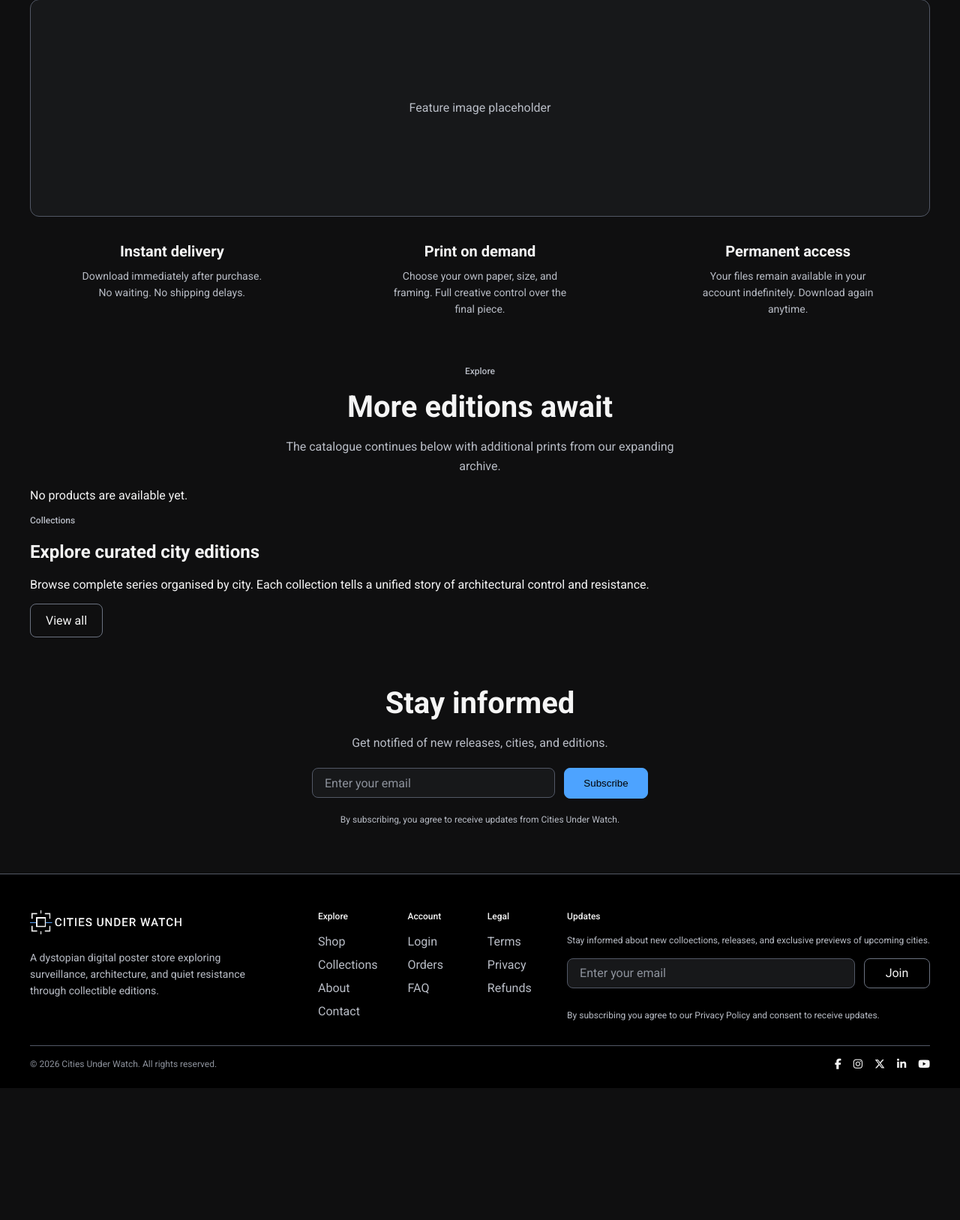
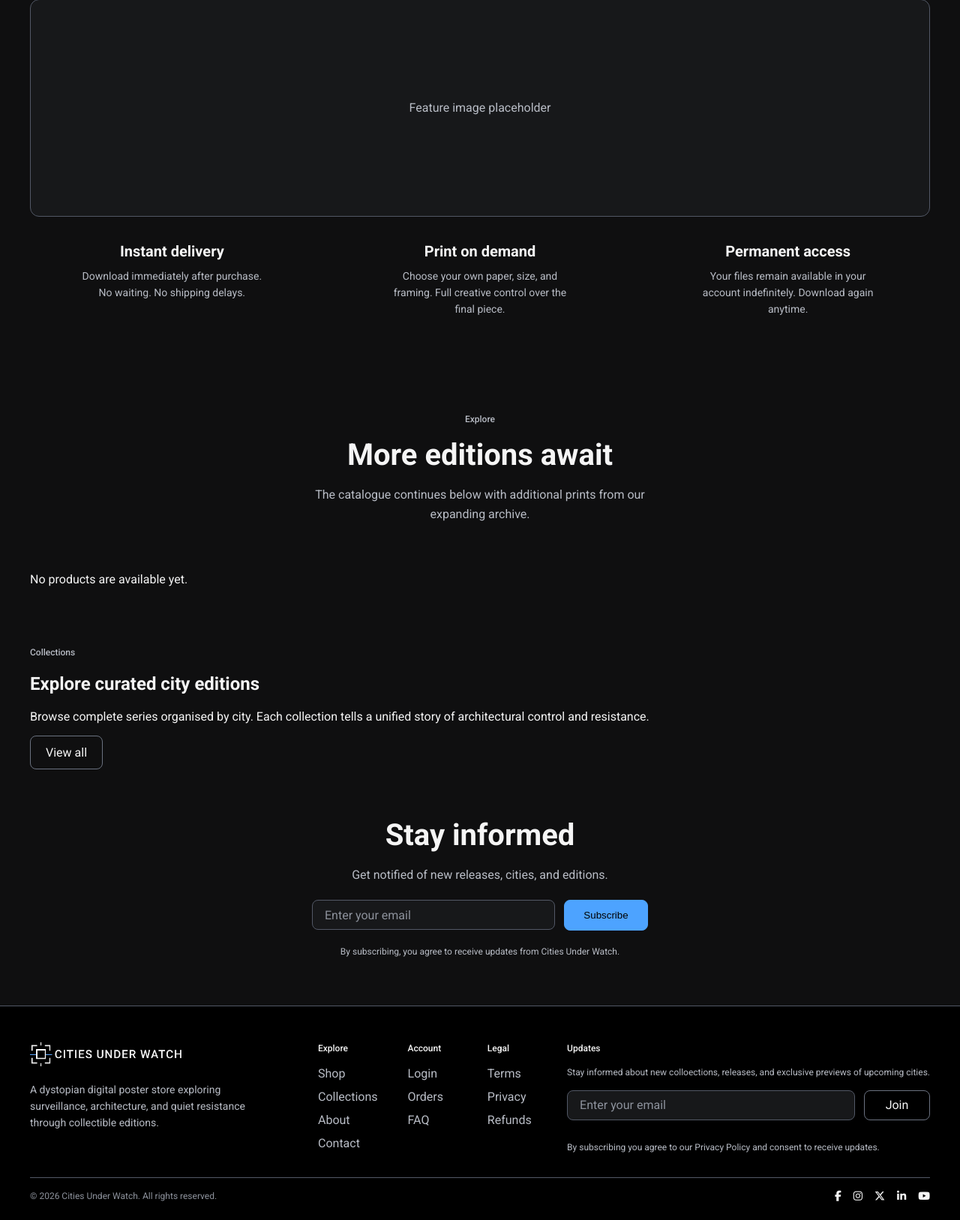
Before and after one commit to creatvie-introvert/cities-under-watch, a Django app: page /catalogue/ in a window 1280 px wide. Shown: the part 781-2408 px from the top of the page at 75% size. Before the commit the page ends 2232 px from the top, so only its background shows below. Run offline with Django 5.2, Linux system fonts and the light colour scheme; data that the repository does not hold is empty; some libraries are stand-ins or nearby versions.

Commit message:
style: add catalogue product grid section

```diff
--- a/static/css/base.css
+++ b/static/css/base.css
@@ -536,6 +536,7 @@ body {
 .home-hero,
 .page-header-section,
 .featured-highlight-section,
+.product-grid-section,
 .concept-intro-section,
 .featured-prints-section,
 .narrative-section,
@@ -709,6 +710,26 @@ body {
     color: var(--color-text-secondary);
     font-size: 0.875rem;
     line-height: 1.375rem;
+}
+
+.product-grid-section .container {
+    display: flex;
+    flex-direction: column;
+    gap: var(--space-8);
+}
+
+.product-grid-section .section-heading {
+    max-width: 20rem;
+    margin-inline: auto;
+}
+
+.catalogue-grid {
+    width: 100%;
+}
+
+.product-grid-section__actions {
+    display: flex;
+    justify-content: center;
 }
 
 .section-image .image-placeholder {
@@ -1138,6 +1159,14 @@ body {
         max-width: 14rem;
     }
 
+    .product-grid-section .container {
+        gap: var(--space-10);
+    }
+
+    .product-grid-section .section-heading {
+        max-width: 26rem;
+    }
+
     .section-image .image-placeholder {
         min-height: 18rem;
     }
@@ -1455,6 +1484,19 @@ body {
         max-width: 16rem;
     }
 
+    .product-grid-section .container {
+        gap: var(--space-12);
+    }
+
+    .product-grid-section .section-heading {
+        max-width: 32rem;
+        margin-inline: auto;
+    }
+
+    .product-grid-section__actions {
+        margin-top: calc(-1 * var(--space-2));
+    }
+
     .section-image {
         width: 100%;
     }
```
